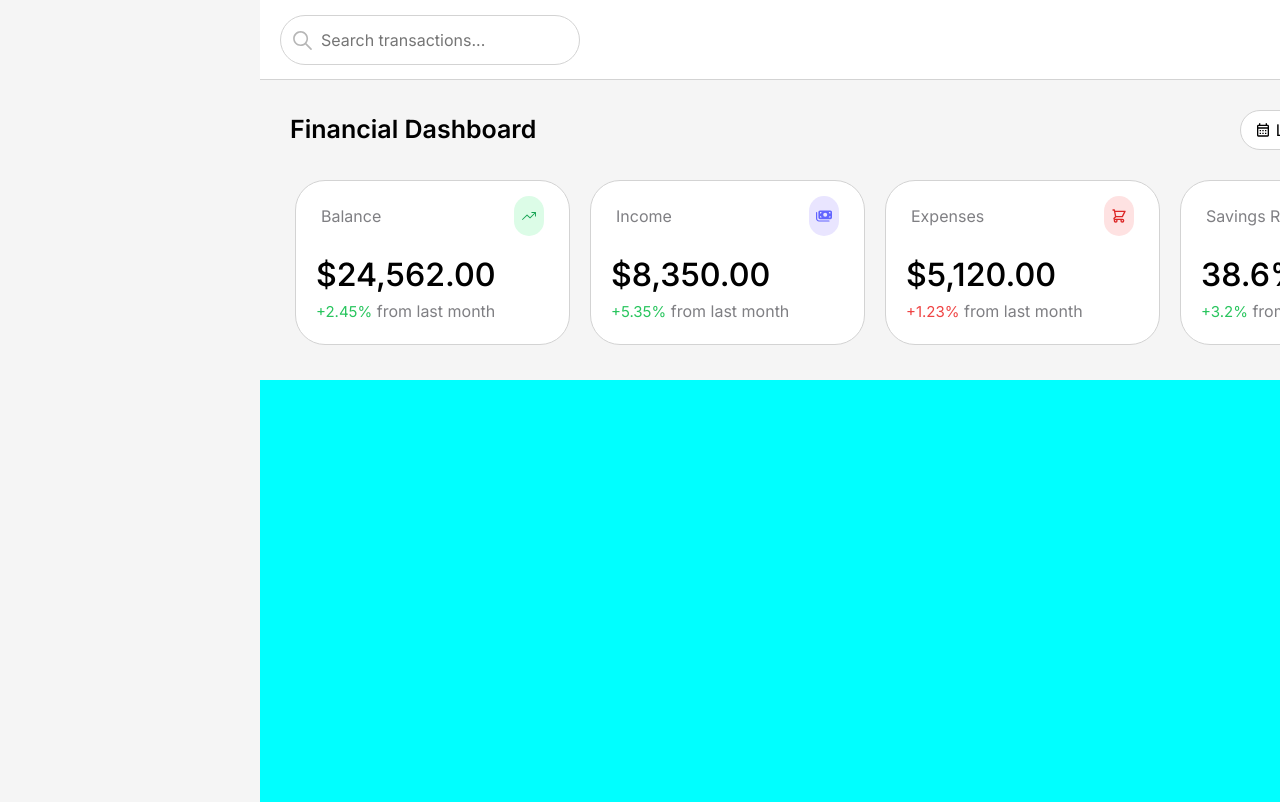
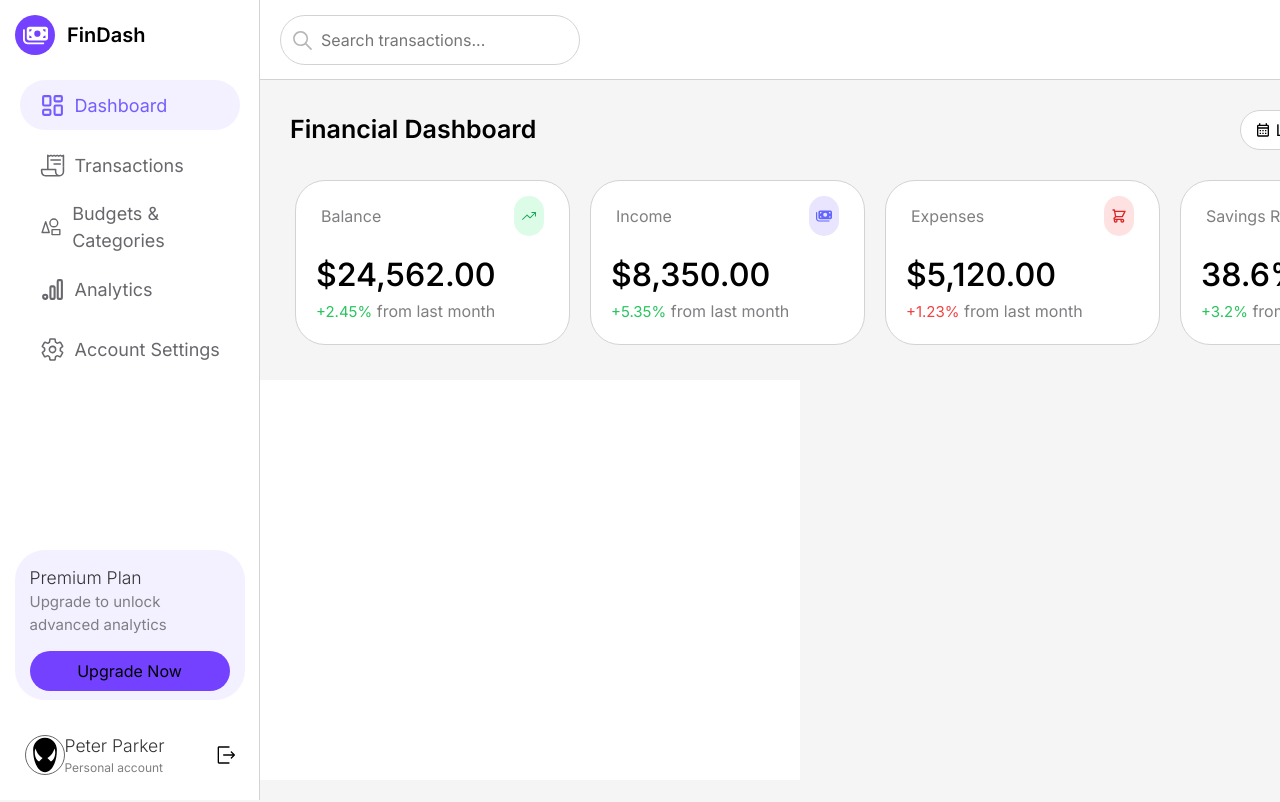
Before and after one commit to curssed1/project-session, a React (Vite) app in the folder project-session/: page / in a window 1280 px wide. Shown: the top 802 px of the page. Built offline with nearby package versions, Linux system fonts and the light colour scheme.

Commit message:
Решил проблему с SideBar

```diff
--- a/project-session/src/App.css
+++ b/project-session/src/App.css
@@ -11,9 +11,14 @@ body{
     background-color: #f5f5f5;
     height: fit-content;
     min-height: 100vh;
-    overflow-x: hidden;
 }
-
-.container{
-    margin-left: 260px;
+.App{
+    display: flex;
+    min-height: 100vh;
 }
+aside{
+    position: fixed;
+    top: 0px;
+    width: 260px;
+    height: 100vh;
+}
--- a/project-session/src/App.jsx
+++ b/project-session/src/App.jsx
@@ -8,15 +8,19 @@ import Table from './components/Table'
 function App() {
     return (
         <>
-        <div className="container">
+            <div className='App'>
+                <aside>
+                    <SideBar/>
+                </aside>
+                <main>
                     <Header/>
                     <DashBoard/>
                     <Chart/>
                     <Table/>
+                </main>
             </div>
         </>
     )
 }
 
 export default App
-/* <SideBar/> */
--- a/project-session/src/components/Chart.css
+++ b/project-session/src/components/Chart.css
@@ -1,5 +1,10 @@
 .ChartsContainer{
     width: 1230px;
     height: 430px;
-    background-color: aqua;
+    /* background-color: aqua; */
 }
+.ChartOne{
+    background-color: white;
+    width: 800px;
+    height: 400px;
+}
--- a/project-session/src/components/DashBoard.css
+++ b/project-session/src/components/DashBoard.css
@@ -2,6 +2,7 @@
     width: 1230px;
     height: 300px;
     color: black;
+    margin-left: 260px;
 }
 .DashBoardInfo{
     display: flex;
--- a/project-session/src/components/Header.css
+++ b/project-session/src/components/Header.css
@@ -3,6 +3,7 @@
     height: 80px;
     border-bottom: 1px solid lightgrey;
     align-items: center;
+    margin-left: 260px;
 }
 
 .input {
--- a/project-session/src/components/SideBar.jsx
+++ b/project-session/src/components/SideBar.jsx
@@ -10,7 +10,7 @@ import { RxExit } from "react-icons/rx";
 
 const SideBar = () => {
     return(
-        <div className='SideBarContainer'>
+        <aside className='SideBarContainer'>
             <div className='Title'>
                 <div className='CashIcon'><FaMoneyBills  color='white' size={25}/></div>
                 <div className='FinDash'>FinDash</div>
@@ -48,7 +48,7 @@ const SideBar = () => {
                     <RxExit color='black' size={20} fontWeight={600}/>
                 </div>
             </div>
-        </div>
+        </aside>
     )
 }
 export default SideBar
--- a/project-session/src/components/Table.css
+++ b/project-session/src/components/Table.css
@@ -1,5 +1,6 @@
 .TableContainer{
     padding: 30px;
+    margin-left: 260px;
 }
 .Table{
     background-color: white;
@@ -52,6 +53,9 @@ tr{
     border-top: 1px solid lightgray;
     height: 70px;
 }
+tr:hover{
+    background-color: #f5f5f5;
+}
 .StatusCompleted{
     display: flex;
     align-items: center;
```
Lines whose indentation alone changed are shown as unchanged.
